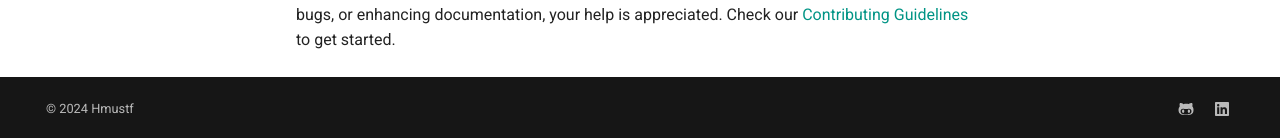
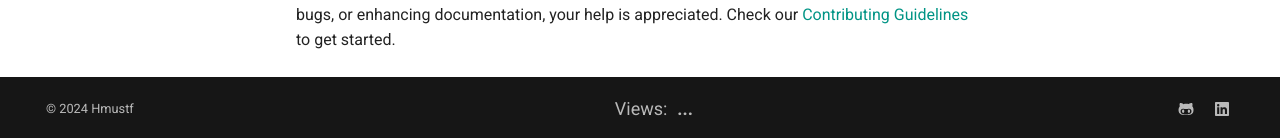
Before and after one commit to Hmustf/python4control, an MkDocs documentation site: the page built from docs/index.md, in a window 1280 px wide and 1400 px high, scrolled down 794 px. Shown: the part 1259-1397 px from the top of the window. Built offline with MkDocs 1.6.1 and Material for MkDocs 9.7.7, drawn with Linux system fonts in a browser that asks for light colours.

Commit message:
Add real-time view counter to documentation footer

```diff
--- /dev/null
+++ b/docs/javascripts/counter.js
@@ -0,0 +1,35 @@
+async function updateViewCount() {
+    try {
+        // Make API call to increment and get the count
+        const response = await fetch('https://api.countapi.xyz/hit/hmustf.github.io/python4control');
+        const data = await response.json();
+
+        // Update the counter element
+        const counterElement = document.getElementById('view-counter');
+        if (counterElement) {
+            counterElement.textContent = data.value.toLocaleString();
+        }
+    } catch (error) {
+        console.error('Error updating view count:', error);
+    }
+}
+
+// Add counter element to footer when DOM is loaded
+document.addEventListener('DOMContentLoaded', function() {
+    const footer = document.querySelector('.md-footer-meta__inner');
+    if (footer) {
+        // Create counter container
+        const counterContainer = document.createElement('div');
+        counterContainer.className = 'view-counter-container';
+        counterContainer.innerHTML = `
+            <span class="view-counter-label">Views: </span>
+            <span id="view-counter">...</span>
+        `;
+
+        // Insert counter before the last child (copyright)
+        footer.insertBefore(counterContainer, footer.lastElementChild);
+
+        // Update the counter
+        updateViewCount();
+    }
+});
--- a/docs/static/css/extra.css
+++ b/docs/static/css/extra.css
@@ -303,3 +303,29 @@
     background: var(--md-accent-fg-color);
     border-radius: 2px;
 }
+
+/* View Counter Styling */
+.view-counter-container {
+    display: flex;
+    align-items: center;
+    justify-content: center;
+    padding: 0.5rem;
+    margin: 0 auto;
+    color: var(--md-footer-fg-color);
+    font-size: 0.9rem;
+    opacity: 0.7;
+    transition: opacity 0.2s ease;
+}
+
+.view-counter-container:hover {
+    opacity: 1;
+}
+
+.view-counter-label {
+    margin-right: 0.5rem;
+}
+
+#view-counter {
+    font-weight: 600;
+    color: var(--md-footer-fg-color);
+}
--- a/mkdocs.yml
+++ b/mkdocs.yml
@@ -73,6 +73,7 @@ markdown_extensions:
 extra_javascript:
   - javascripts/mathjax.js
   - javascripts/zoom.js
+  - javascripts/counter.js
   - https://polyfill.io/v3/polyfill.min.js?features=es6
   - https://cdn.jsdelivr.net/npm/mathjax@3/es5/tex-mml-chtml.js
 
```
